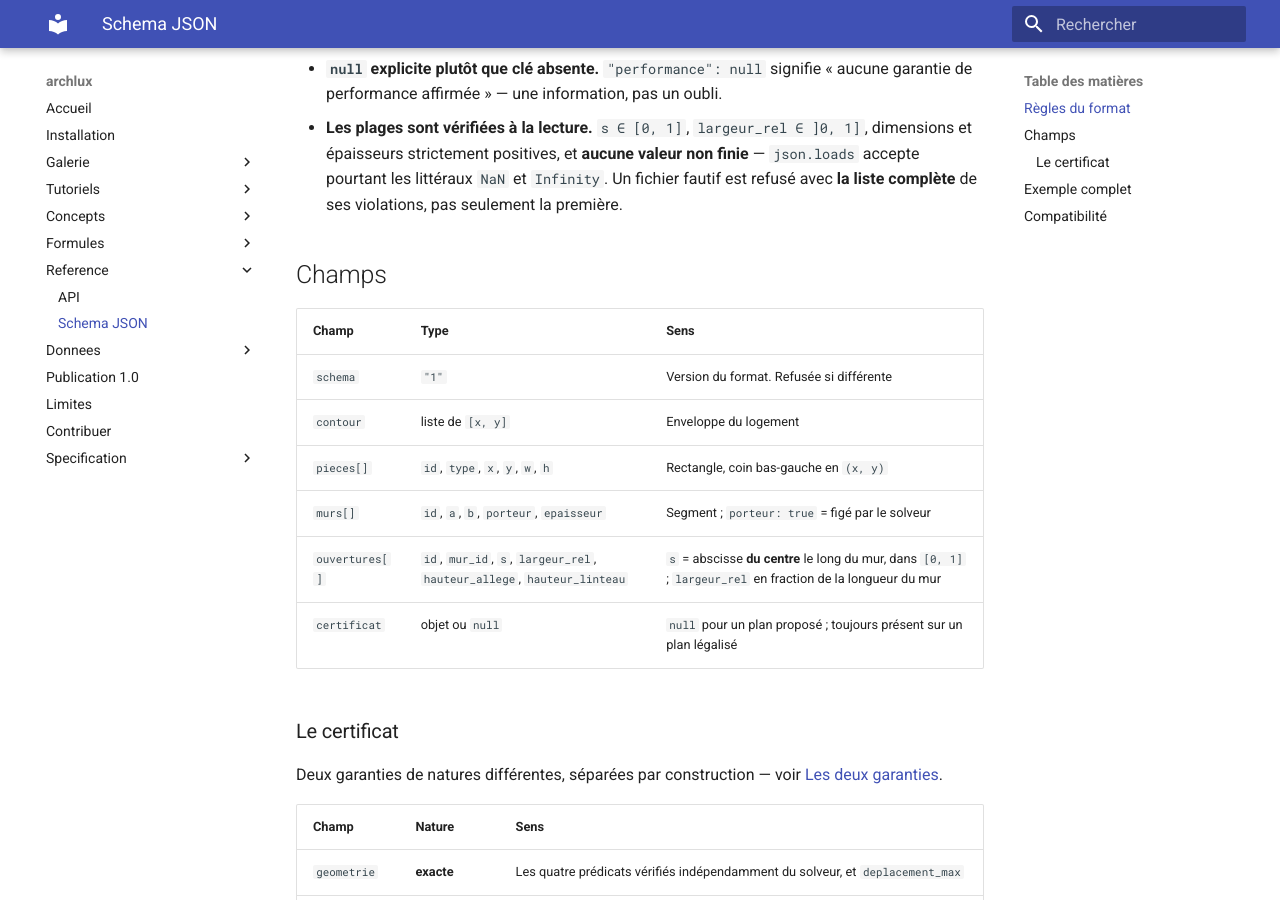
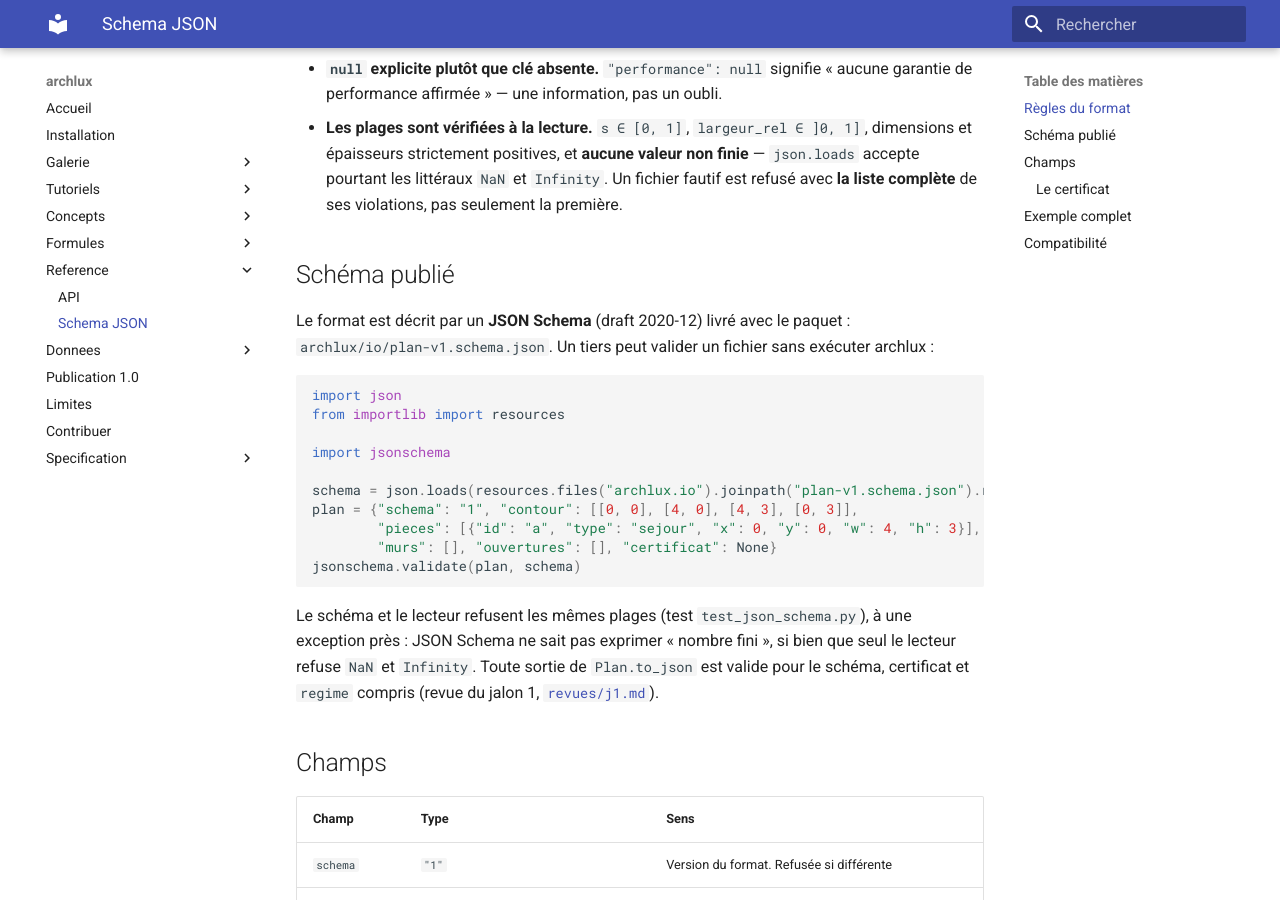
Before and after one commit to joeylukoji/archlux, an MkDocs documentation site: the page built from docs/reference/schema-json.md, in a window 1280 px wide and 900 px high, scrolled down 546 px. Built offline with MkDocs 1.6.1 and Material for MkDocs 9.7.7, drawn with Linux system fonts in a browser that asks for light colours.

Commit message:
Review milestone 1: publish the JSON schema and round-trip real outputs
Phase 2, J1. The round trip is replayed on outputs of legalize (load-bearing
walls, minimum areas, a performance bound in regime "selected") through a
file, and archlux/io/plan-v1.schema.json (JSON Schema 2020-12) is shipped
and tested against the writer and the reader. Finding: the file does not
carry the context a certificate was checked against; schema v2 (E5) will.
ADR 0002 starts the list of milestone criteria changed by the reviews.

Co-Authored-By: Claude Opus 5.5 <noreply@anthropic.com>
Claude-Session: https://claude.ai/code/session_01SJRvyQDd2pAq3R6KDNYm8U

````diff
--- a/docs/reference/schema-json.md
+++ b/docs/reference/schema-json.md
@@ -21,6 +21,30 @@ nord géographique.
   dimensions et épaisseurs strictement positives, et **aucune valeur non finie** —
   `json.loads` accepte pourtant les littéraux `NaN` et `Infinity`. Un fichier fautif est
   refusé avec **la liste complète** de ses violations, pas seulement la première.
+
+## Schéma publié
+
+Le format est décrit par un **JSON Schema** (draft 2020-12) livré avec le paquet :
+`archlux/io/plan-v1.schema.json`. Un tiers peut valider un fichier sans exécuter
+archlux :
+
+```python
+import json
+from importlib import resources
+
+import jsonschema
+
+schema = json.loads(resources.files("archlux.io").joinpath("plan-v1.schema.json").read_text())
+plan = {"schema": "1", "contour": [[0, 0], [4, 0], [4, 3], [0, 3]],
+        "pieces": [{"id": "a", "type": "sejour", "x": 0, "y": 0, "w": 4, "h": 3}],
+        "murs": [], "ouvertures": [], "certificat": None}
+jsonschema.validate(plan, schema)
+```
+
+Le schéma et le lecteur refusent les mêmes plages (test `test_json_schema.py`), à une
+exception près : JSON Schema ne sait pas exprimer « nombre fini », si bien que seul le
+lecteur refuse `NaN` et `Infinity`. Toute sortie de `Plan.to_json` est valide pour le
+schéma, certificat et `regime` compris (revue du jalon 1, [`revues/j1.md`](../revues/j1.md)).
 
 ## Champs
 
--- a/pyproject.toml
+++ b/pyproject.toml
@@ -37,6 +37,8 @@ dev = [
     # Pinned with the ruff-pre-commit rev: format output changes between minors.
     "ruff==0.14.10",
     "mypy>=1.10",
+    # Validates the published JSON schema of plans (PLAN.md phase 2, J1).
+    "jsonschema>=4.20",
     "interrogate>=1.7",
     "pre-commit>=3.7",
 ]
````
Also changed, not shown: docs/adr/0002-milestone-criteria-rewritten.md (added, +30 -0 lines), docs/revues/j1.md (added, +46 -0 lines), 3 other files.
